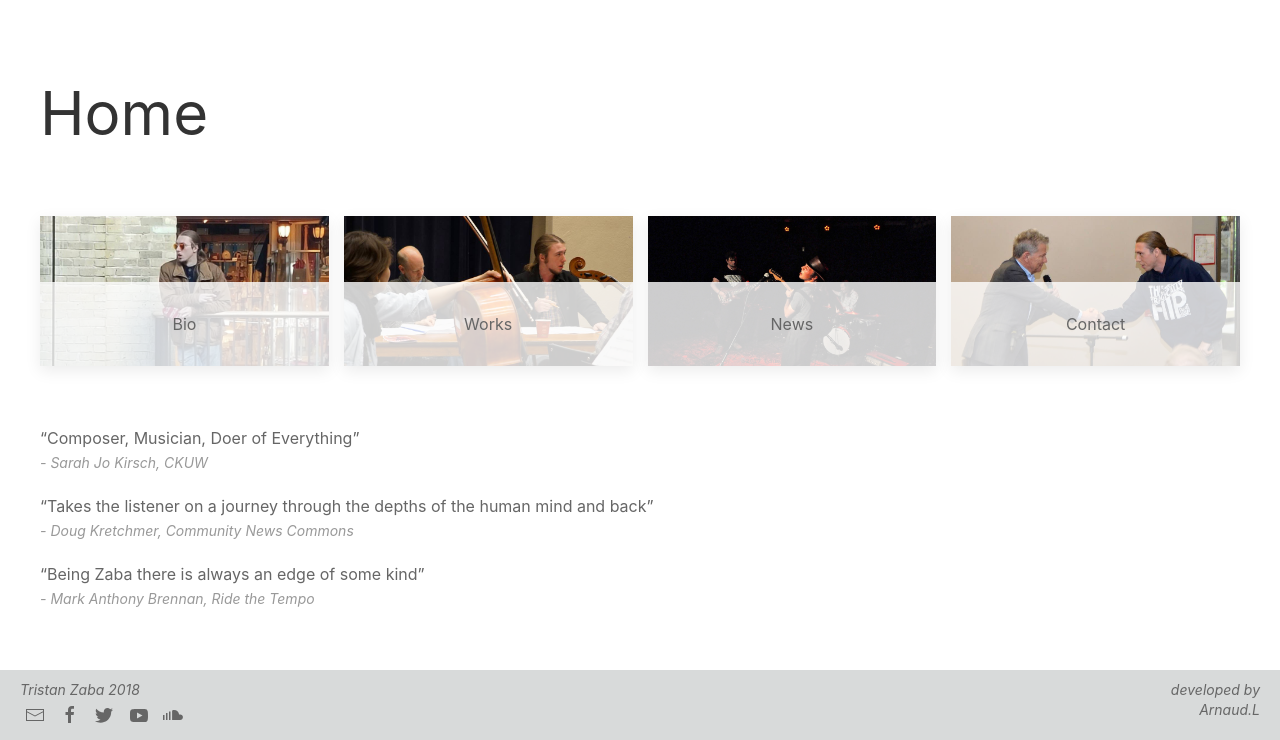
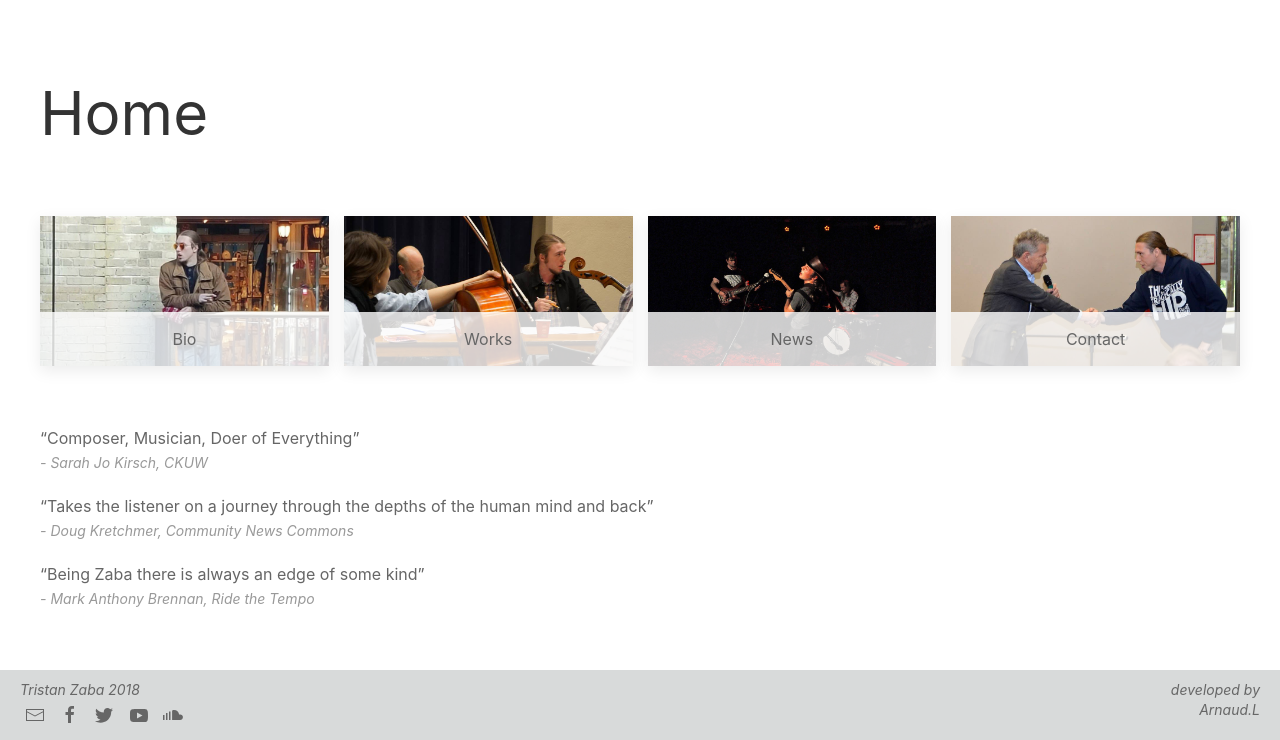
Before and after one commit to arnaud33200/zaba-website, a PHP site: page / in a window 1280 px wide. Shown: the part 300-1040 px from the top of the page. Run offline with PHP 8.4, Linux system fonts and the light colour scheme; some web fonts are replaced.

Commit message:
improve padding for cover card text

```diff
--- a/index.php
+++ b/index.php
@@ -10,7 +10,7 @@
 			<a href="bio.php">
 			<div class="uk-margin uk-card uk-card-default uk-card-body uk-height-small uk-background-cover uk-background-top-center"
 			style="background-image: url(images/nav-bio.jpg);">
-		    <div class="uk-overlay uk-overlay-default uk-position-bottom">
+		    <div class="uk-overlay uk-overlay-default uk-position-bottom" style="padding: 15px;">
                 <p>Bio</p>
             </div>
 		</div></a>
@@ -20,7 +20,7 @@
 			<a href="musical-works.php">
 			<div class="uk-margin uk-card uk-card-default uk-card-body uk-height-small uk-background-cover uk-background-top-center"
 			style="background-image: url(images/nav-works.jpg);">
-		    <div class="uk-overlay uk-overlay-default uk-position-bottom">
+		    <div class="uk-overlay uk-overlay-default uk-position-bottom" style="padding: 15px;">
                 <p>Works</p>
             </div>
 			</div></a>
@@ -30,7 +30,7 @@
 			<a href="news-events.php">
 			<div class="uk-margin uk-card uk-card-default uk-card-body uk-height-small uk-background-cover uk-background-top-center"
 			style="background-image: url(images/nav-news.jpg);">
-		    <div class="uk-overlay uk-overlay-default uk-position-bottom">
+		    <div class="uk-overlay uk-overlay-default uk-position-bottom" style="padding: 15px;">
                 <p>News</p>
             </div>
 			</div></a>
@@ -40,7 +40,7 @@
 			<a href="contact.php">
 			<div class="uk-margin uk-card uk-card-default uk-card-body uk-height-small uk-background-cover uk-background-top-center"
 			style="background-image: url(images/nav-contact.jpg);">
-		    <div class="uk-overlay uk-overlay-default uk-position-bottom">
+		    <div class="uk-overlay uk-overlay-default uk-position-bottom" style="padding: 15px;">
                 <p>Contact</p>
             </div>
 			</div></a>
```
